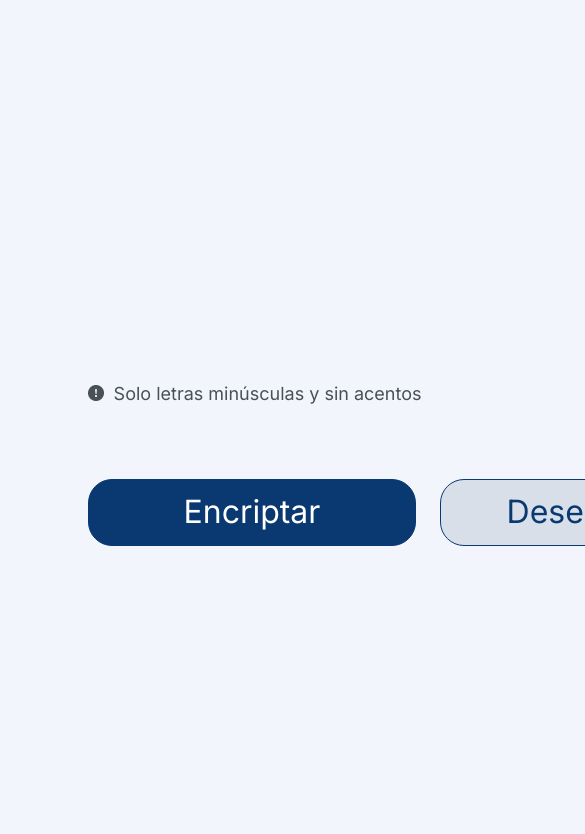
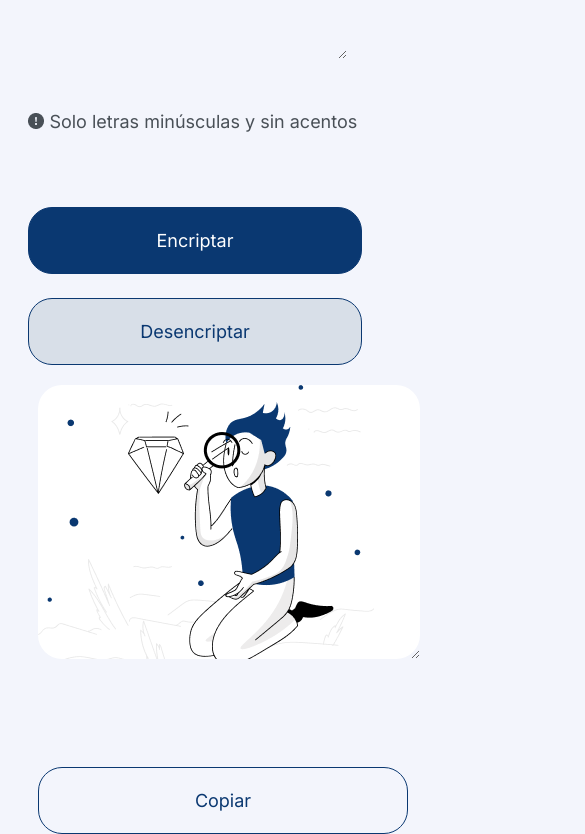
Before and after one commit to Diego-Santana23/encriptadorydesencriptador, a plain HTML site: page index.html in a window 390 px wide. Shown: the part 305-1139 px from the top of the page, 585 px wide, since content can reach past the window. Before the commit the page ends 901 px from the top, so only its background shows below. Drawn offline with Linux system fonts and the light colour scheme.

Commit message:
Update style.css
Se modifica CSS para que quede responsive.

```diff
--- a/style.css
+++ b/style.css
@@ -98,3 +98,85 @@ main{
         align-items: center;
         gap: 0.3rem;
 }
+
+@media (max-width: 1024px) {
+    .logo {
+        width: 15%;
+    }
+
+    main {
+        margin-left: 40px;
+    }
+
+    .mensaje {
+        margin-left: 40px;
+        padding-left: 10px;
+        width: 80%;
+    }
+
+    .copiar {
+        margin-left: 40px;
+        width: 80%;
+    }
+}
+
+@media (max-width: 768px) {
+    * {
+        font-size: 24px;
+    }
+
+    .logo {
+        width: 20%;
+    }
+
+    main {
+        flex-direction: column;
+        margin-left: 20px;
+        margin-right: 20px;
+    }
+
+    .botones {
+        flex-direction: column;
+        width: 100%;
+    }
+
+    .botonDesencriptar,
+    .botonEncriptar {
+        width: 100%;
+    }
+
+    .mensaje {
+        margin-left: 20px;
+        width: calc(100% - 40px);
+    }
+
+    .copiar {
+        margin-left: 20px;
+        width: calc(100% - 40px);
+    }
+}
+
+@media (max-width: 480px) {
+    * {
+        font-size: 18px;
+    }
+
+    .logo {
+        width: 30%;
+    }
+
+    .textarea {
+        margin-top: 50px;
+        font-size: 16px;
+    }
+
+    .mensaje {
+        margin-left: 10px;
+        width: calc(100% - 20px);
+    }
+
+    .copiar {
+        margin-left: 10px;
+        width: calc(100% - 20px);
+    }
+}
```
